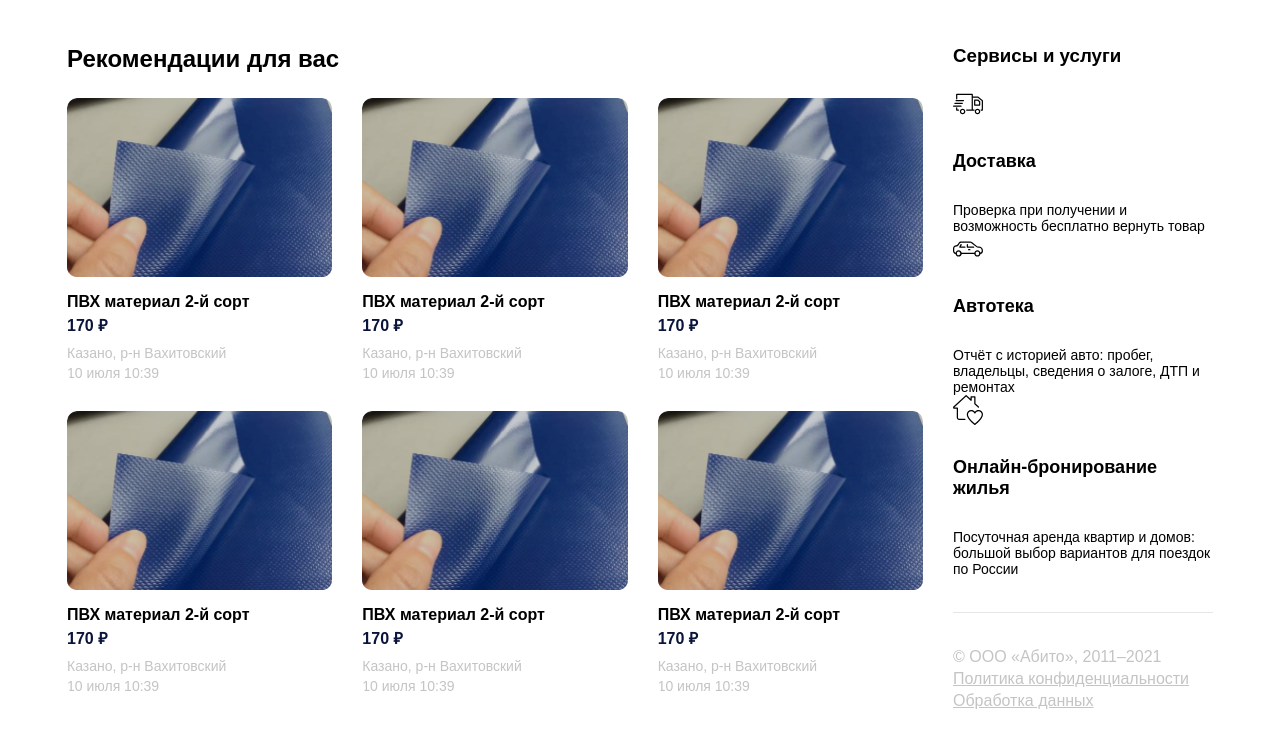
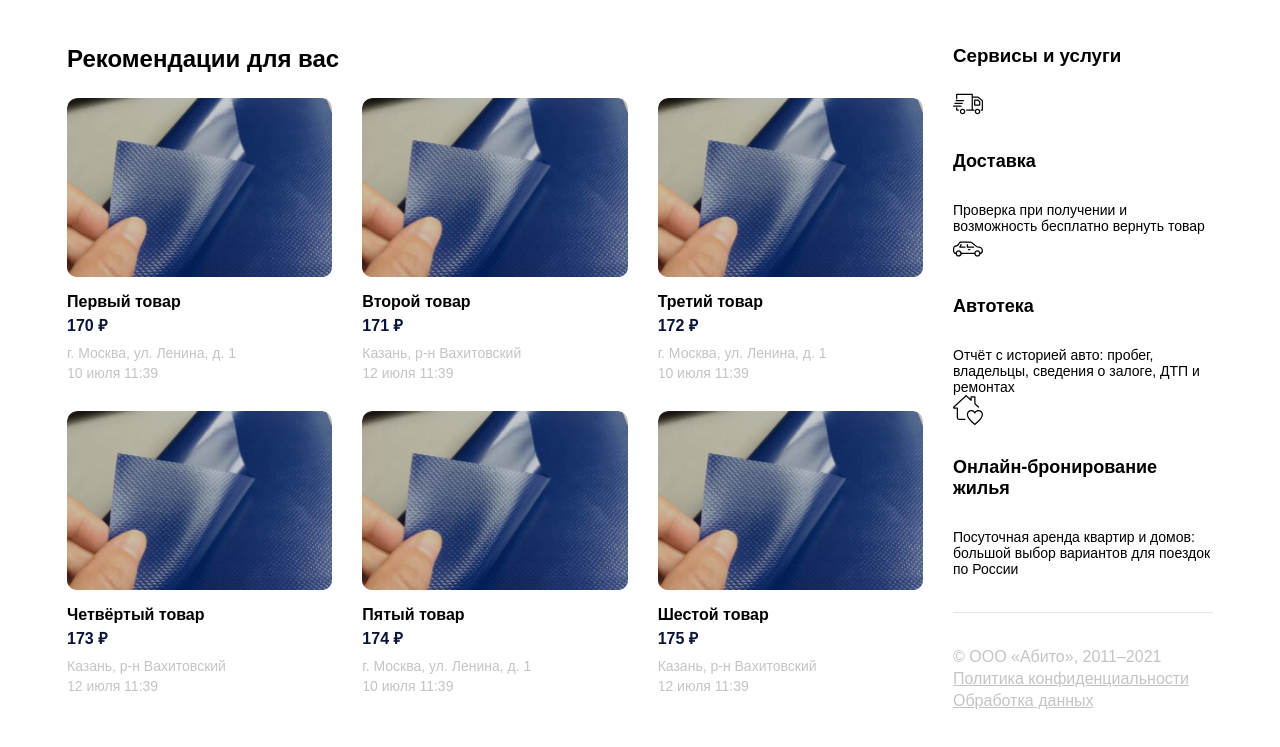
Before and after one commit to RusVAn87/React_2, a plain HTML site: page index.html in a window 1280 px wide. Shown: the part 139-886 px from the top of the page. Drawn offline with Linux system fonts and the light colour scheme.

Commit message:
Lesson 6 от 27 декабря

```diff
--- a/index.html
+++ b/index.html
@@ -5,6 +5,7 @@
     <meta charset="UTF-8">
     <meta name="viewport" content="width=device-width, initial-scale=1.0">
     <link rel="stylesheet" href="/style.css">
+    <script src="/scripts.js" defer></script>
     <title>Document</title>
 </head>
 
@@ -47,7 +48,7 @@
                         <h2 class="content-main__title">Рекомендации для вас</h2>
 
                         <div class="content-main__list">
-                            <a href="/product.html" class="content-main__list-item">
+                            <!-- <a href="/product.html" class="content-main__list-item">
                                 <div class="content-main__list-item--img">
                                     <img src="/images/cart-img.png" alt="ПВХ материал 2-й сорт">
                                 </div>
@@ -119,7 +120,7 @@
                                     <span class="content-main__list-item--desc">10 июля 10:39</span>
                                 </div>
 
-                            </a>
+                            </a> -->
                         </div>
                     </div>
                     <div class="content-side">
--- /dev/null
+++ b/scripts.js
@@ -0,0 +1,92 @@
+const searchBtn = document.querySelector('.search-btn');
+const searchInput = document.querySelector('.search-box input');
+const cardWrapper = document.querySelector('.content-main__list');
+
+const cardArray = [
+    {
+        id: 0,
+        title: 'Первый товар',
+        price: 170,
+        address: 'г. Москва, ул. Ленина, д. 1',
+        date: '10 июля 11:39',
+        img: '/images/cart-img.png'
+    },
+    {
+        id: 1,
+        title: 'Второй товар',
+        price: 171,
+        address: 'Казань, р-н Вахитовский',
+        date: '12 июля 11:39',
+        img: '/images/cart-img.png'
+    },
+    {
+        id: 2,
+        title: 'Третий товар',
+        price: 172,
+        address: 'г. Москва, ул. Ленина, д. 1',
+        date: '10 июля 11:39',
+        img: '/images/cart-img.png'
+    },
+    {
+        id: 3,
+        title: 'Четвёртый товар',
+        price: 173,
+        address: 'Казань, р-н Вахитовский',
+        date: '12 июля 11:39',
+        img: '/images/cart-img.png'
+    },
+    {
+        id: 4,
+        title: 'Пятый товар',
+        price: 174,
+        address: 'г. Москва, ул. Ленина, д. 1',
+        date: '10 июля 11:39',
+        img: '/images/cart-img.png'
+    },
+    {
+        id: 5,
+        title: 'Шестой товар',
+        price: 175,
+        address: 'Казань, р-н Вахитовский',
+        date: '12 июля 11:39',
+        img: '/images/cart-img.png'
+    },
+]
+
+const render = (cardList) => {
+    cardWrapper.innerHTML = '';
+    cardList.forEach((item, idx) => {
+        cardWrapper.insertAdjacentHTML('beforeend', `
+        <a href="/product.html" class="content-main__list-item" data-id=${item.id}>
+            <div class="content-main__list-item--img">
+                <img src="/images/cart-img.png" alt="${item.title}">
+            </div>
+            <h5 class="content-main__list-item--title">${item.title}</h5>
+            <strong class="content-main__list-item--price">${item.price} ₽</strong>
+            <div class="content-main__list-item--desc-box">
+                <span class="content-main__list-item--desc">${item.address}</span>
+                <span class="content-main__list-item--desc">${item.date}</span>
+            </div>
+        </a>
+    `)
+    })
+}
+
+const filteredArray = (array, value) => {
+    console.log(array);
+    console.log(value);
+
+    return array.filter((item) => {
+        return item.title.toLowerCase().includes(value.toLowerCase()) || item.price.toString().includes(value.toString())
+    });
+}
+
+cardWrapper.style.justifyContent = 'flex-start';
+cardWrapper.style.gap = '30px';
+
+
+render(cardArray);
+
+searchBtn.addEventListener('click', () => {
+    render(filteredArray(cardArray, searchInput.value));
+});
```
Also changed, not shown: product.html (+1 -0 lines).
